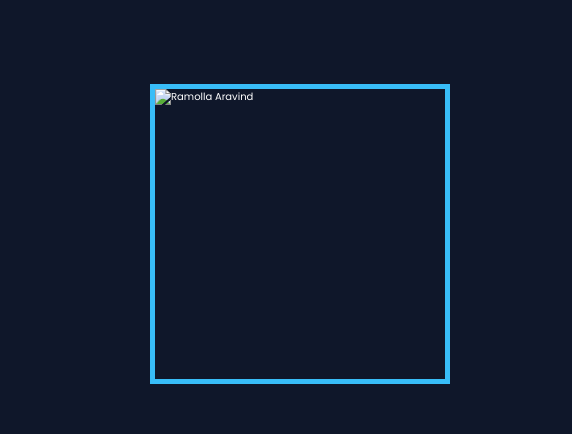
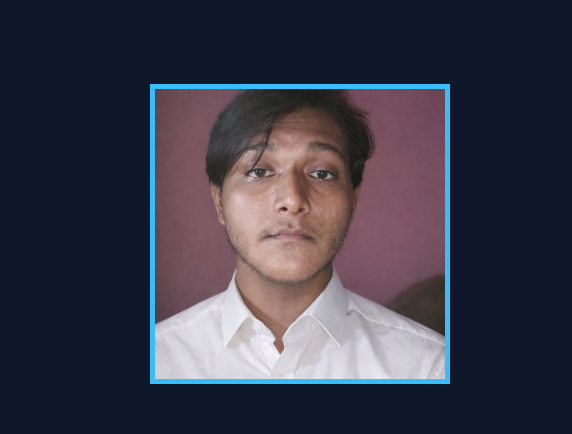
Before and after one commit to aravindaajay/portfolio, a plain HTML site: page index.html in a window 1280 px wide. Shown: the part 217-651 px from the top of the page, 611-1183 px from the left. Drawn offline with nearby package versions, Linux system fonts and the light colour scheme.

Commit message:
Update index.html

```diff
--- a/index.html
+++ b/index.html
@@ -112,7 +112,7 @@ Download Resume
         </div>
 
         <div class="home-image">
-<img src="assests/profile.jpeg" alt="Ramolla Aravind">
+<img src="profile.jpeg" alt="Ramolla Aravind">
 
         </div>
 
```
